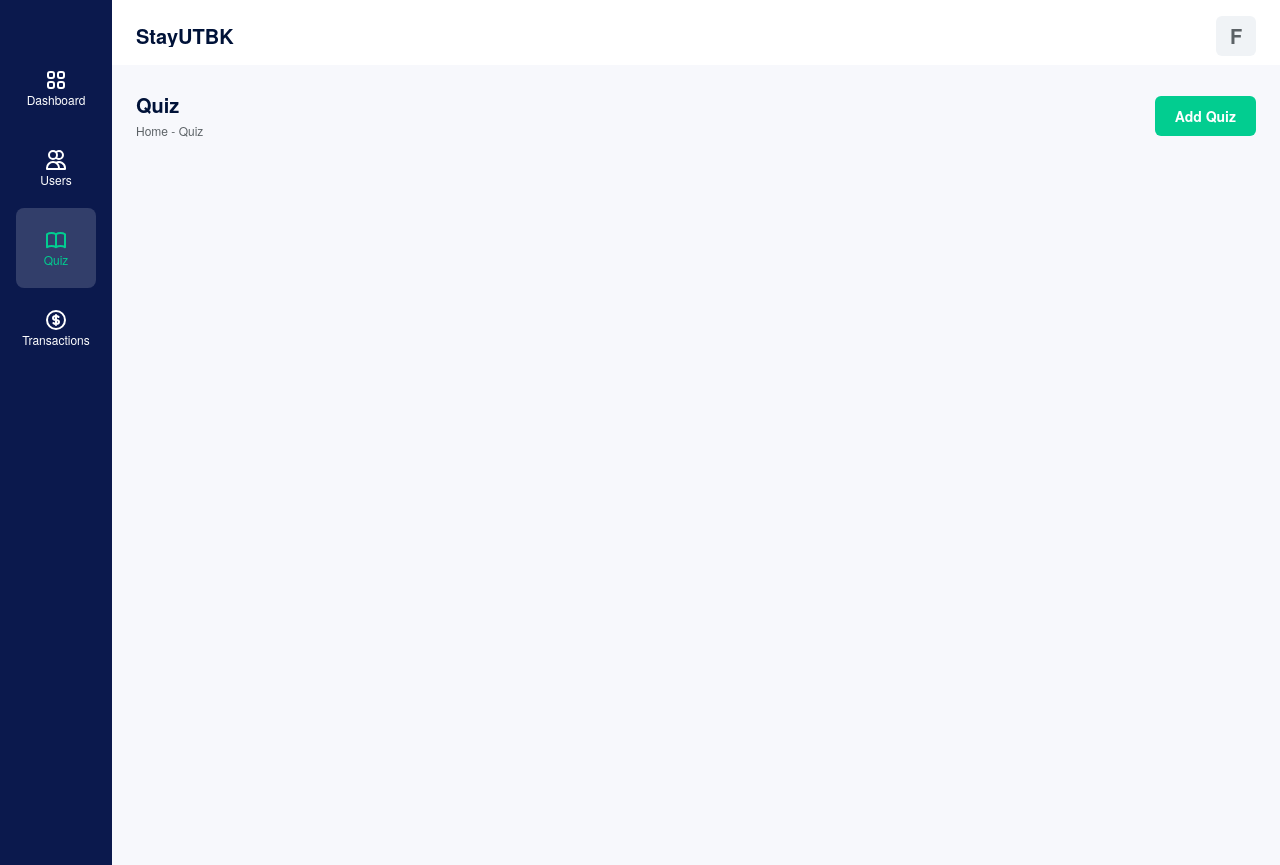
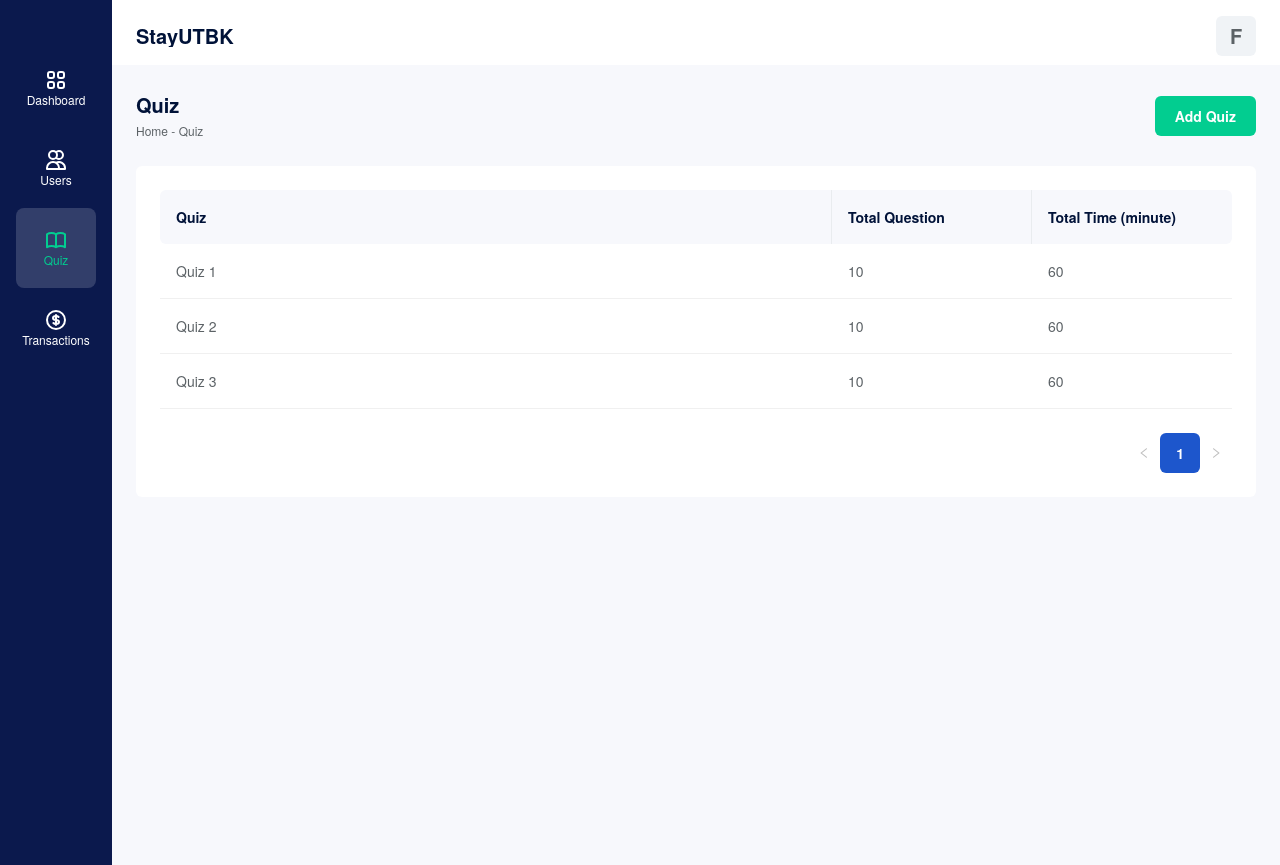
Before and after one commit to finma/stayutbk-owner, a Next.js app: page /quiz in a window 1280 px wide. Built offline with nearby package versions, Linux system fonts and the light colour scheme; a web font is replaced by a local one.

Commit message:
[ADD] add table quiz

```diff
--- a/pages/quiz/index.tsx
+++ b/pages/quiz/index.tsx
@@ -1,13 +1,47 @@
 import { ReactElement } from "react";
-import { Button } from "antd";
+import { Button, Table } from "antd";
 import { useRouter } from "next/router";
 import cx from "classnames";
+import type { ColumnsType } from "antd/lib/table";
 
 import LayoutMain from "@/components/layout/layout-main";
 import PageTitle from "@/components/page-title";
 
+interface DataType {
+  quiz: string;
+  totalQuestion: number;
+  totalTime: number;
+}
+
+const dataTable = [
+  { id: 1, quiz: "Quiz 1", totalQuestion: 10, totalTime: 60 },
+  { id: 2, quiz: "Quiz 2", totalQuestion: 10, totalTime: 60 },
+  { id: 3, quiz: "Quiz 3", totalQuestion: 10, totalTime: 60 },
+];
+
 const QuizPage = () => {
   const router = useRouter();
+
+  const columns: ColumnsType<DataType> = [
+    {
+      title: "Quiz",
+      dataIndex: "quiz",
+      key: "quiz",
+    },
+    {
+      title: "Total Question",
+      dataIndex: "totalQuestion",
+      key: "totalQuestion",
+      width: "200px",
+    },
+    {
+      title: "Total Time (minute)",
+      dataIndex: "totalTime",
+      key: "totalTime",
+      width: "200px",
+    },
+  ];
+
   return (
     <>
       <section className="page-header">
@@ -20,6 +54,10 @@ const QuizPage = () => {
           Add Quiz
         </Button>
       </section>
+
+      <section style={{ marginTop: 24 }}>
+        <Table columns={columns} dataSource={dataTable} />
+      </section>
     </>
   );
 };
```
